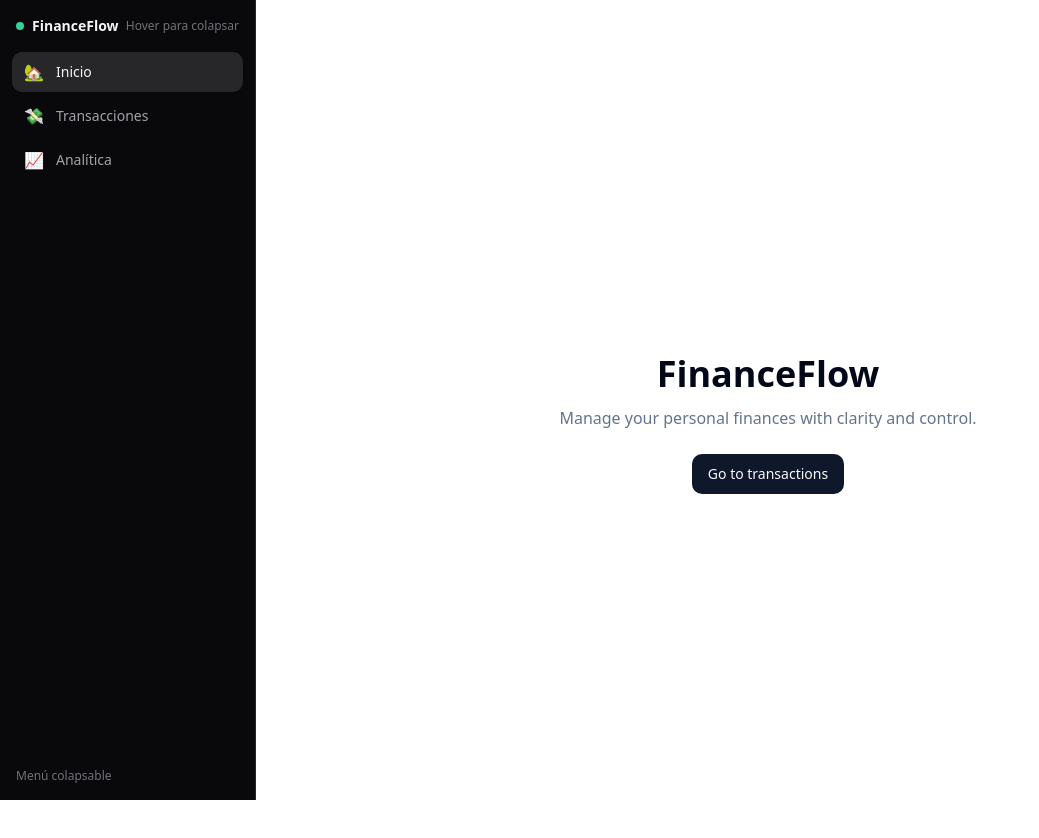
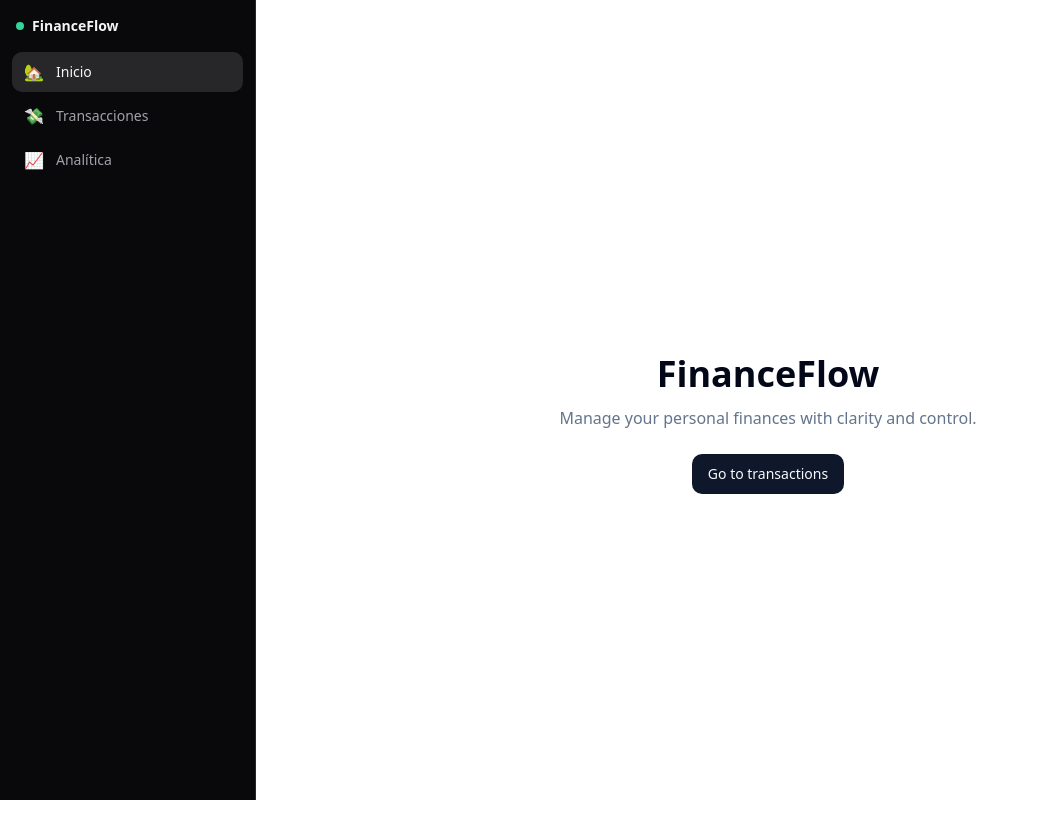
Before and after one commit to Aminston/finance-app, a Next.js app: page / in a window 1280 px wide. Shown: the top 838 px of the page, without its empty margins (0-1039 px from the left). Built offline with nearby package versions, Linux system fonts and the light colour scheme.

Commit message:
Remove sidebar helper labels

```diff
--- a/components/layout/LeftSidebarNav.tsx
+++ b/components/layout/LeftSidebarNav.tsx
@@ -32,9 +32,7 @@ export default function LeftSidebarNav() {
               FinanceFlow
             </div>
           )}
-          {!collapsed && (
-            <span className="text-xs text-zinc-500">Hover para colapsar</span>
-          )}
+          <span className="sr-only">Menú principal</span>
         </div>
         <nav className="flex flex-1 flex-col gap-1 px-3">
           {navItems.map((item) => {
@@ -59,9 +57,7 @@ export default function LeftSidebarNav() {
             );
           })}
         </nav>
-        <div className={`px-4 py-4 text-xs text-zinc-500 ${collapsed ? "text-center" : ""}`}>
-          {!collapsed ? "Menú colapsable" : "⋯"}
-        </div>
+        <div className="px-4 py-4" />
       </div>
     </aside>
   );
```
